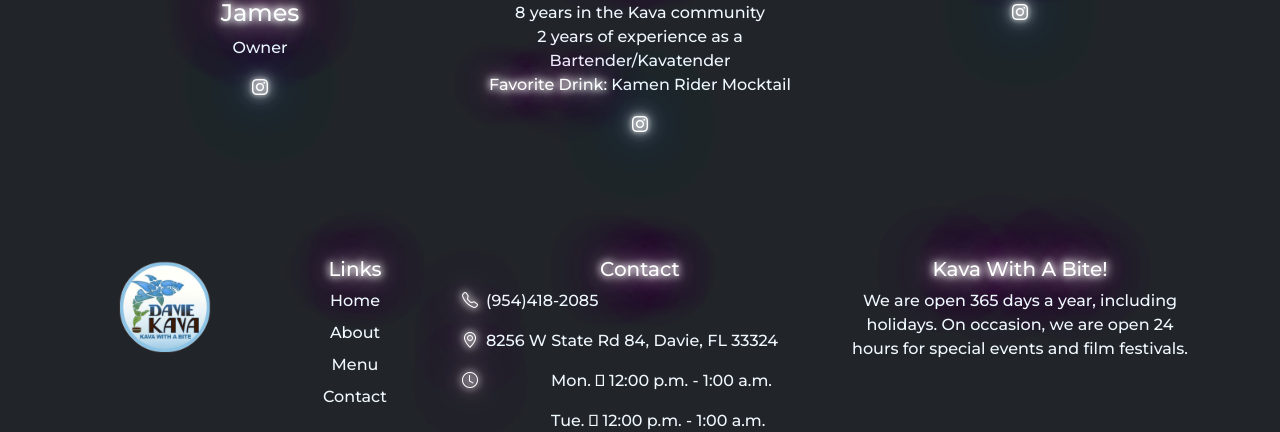
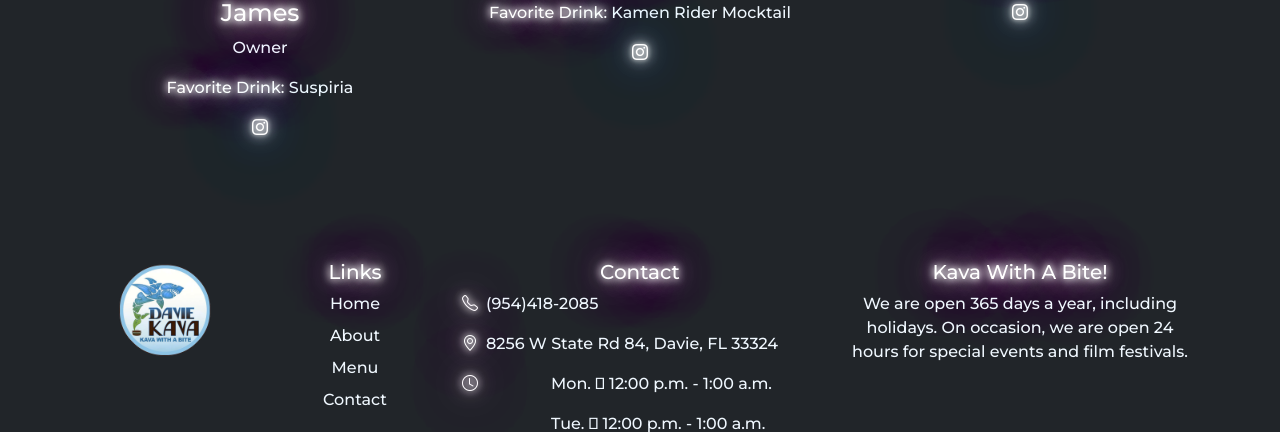
Before and after one commit to iamllcoolray/davie-kava-website, a PHP site: page /about.php in a window 1280 px wide. Shown: the part 2574-3006 px from the top of the page. Run offline with PHP 8.4, Linux system fonts and the light colour scheme; some libraries are stand-ins or nearby versions.

Commit message:
updated staff info

```diff
--- a/about.php
+++ b/about.php
@@ -53,6 +53,9 @@
             <img src="img/staff/IMG_3423.png" alt="" width="200" height="275" class="pb-3">
             <h4 class="neonText">James</h4>
             <p>Owner</p>
+            <p>
+                <span class="neonText">Favorite Drink:</span> Suspiria
+            </p>
             <a href="https://www.instagram.com/jamescarreymusic/" class="text-decoration-none link-dark neonFlickerText" target="_blank">
                 <i class="bi bi-instagram s-link-bio"></i>
             </a>
@@ -68,8 +71,6 @@
             <h4 class="neonText">Nykki</h4>
             <p>Bartender</p>
             <p>
-                8 years in the Kava community<br>
-                2 years of experience as a Bartender/Kavatender<br>
                 <span class="neonText">Favorite Drink:</span> Kamen Rider Mocktail
             </p>
             <a href="https://www.instagram.com/macii_bunni/" class="text-decoration-none link-dark neonFlickerText" target="_blank">
```
